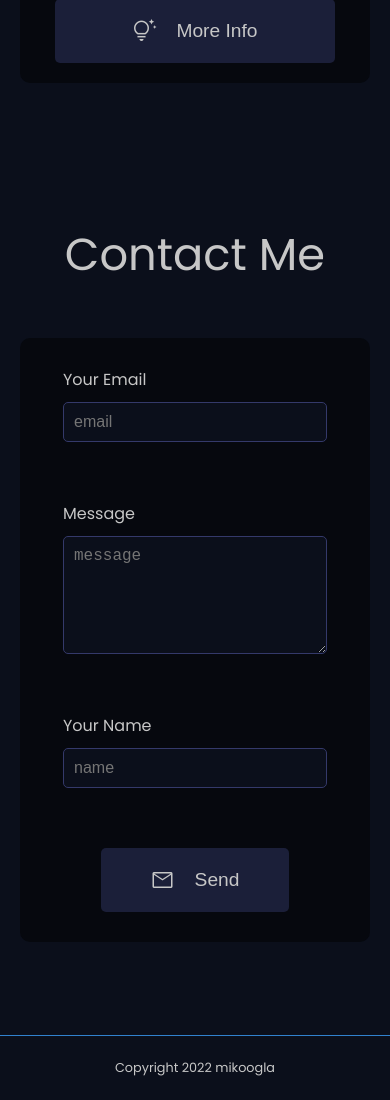
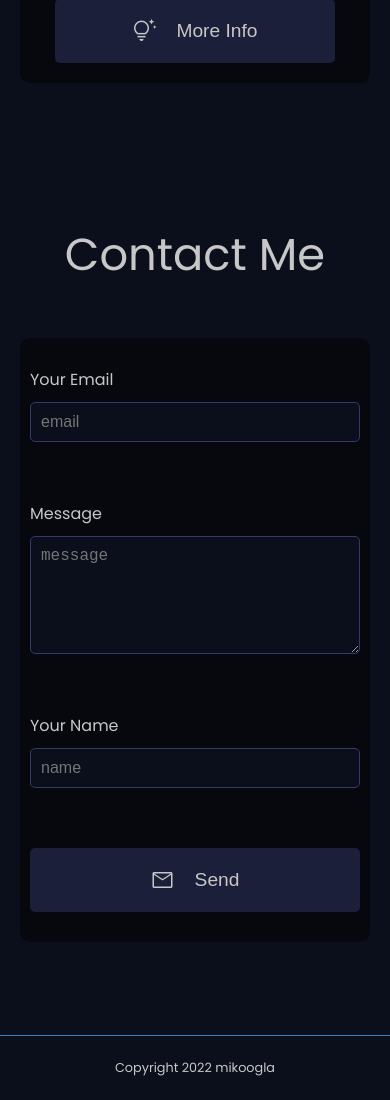
Before and after one commit to mikoogla/vue-portfolio, a Vue app: page / in a window 390 px wide. Shown: the part 4356-5456 px from the top of the page. Built offline with nearby package versions, Linux system fonts and the light colour scheme.

Commit message:
contaact form better styling

```diff
--- a/src/components/Home/ContactSection.vue
+++ b/src/components/Home/ContactSection.vue
@@ -214,4 +214,15 @@ h1 {
     align-items: center;
   }
 }
+@media (max-width: 560px) {
+  .email,
+  .message,
+  .name {
+    width: 100%;
+  }
+  .button-container,
+  .button {
+    width: 100%;
+  }
+}
 </style>
```
